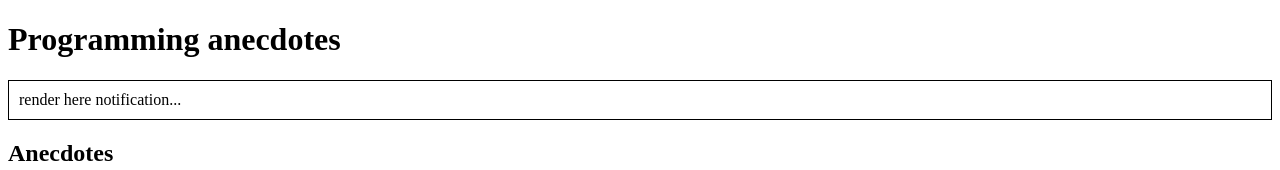
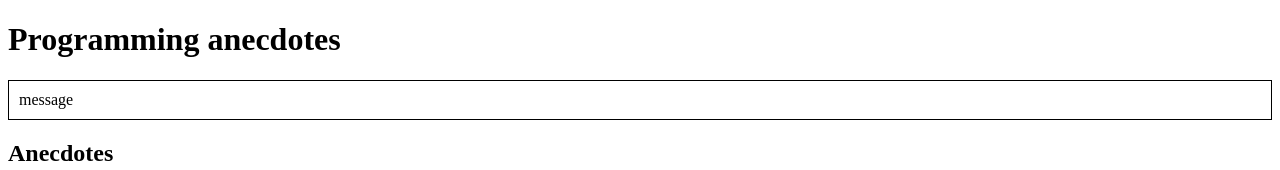
Before and after one commit to TimoJarvenpaa/Full-Stack-Open-2018-osa6, a React (Create React App) app: page / in a window 1280 px wide. Shown: the top 170 px of the page. Built offline with nearby package versions, Linux system fonts and the light colour scheme.

Commit message:
Tehtävä 6.3

```diff
--- a/src/components/AnecdoteList.js
+++ b/src/components/AnecdoteList.js
@@ -21,7 +21,7 @@ class AnecdoteList extends React.Component {
   }
 
   render() {
-    const anecdotes = this.context.store.getState()
+    const anecdotes = this.context.store.getState().anecdotes
     return (
       <div>
         <h2>Anecdotes</h2>
--- a/src/components/Notification.js
+++ b/src/components/Notification.js
@@ -1,4 +1,5 @@
 import React from 'react'
+import PropTypes from 'prop-types'
 
 class Notification extends React.Component {
   render() {
@@ -9,10 +10,14 @@ class Notification extends React.Component {
     }
     return (
       <div style={style}>
-        render here notification...
+        {this.context.store.getState().notifications}
       </div>
     )
   }
 }
 
+Notification.contextTypes = {
+  store: PropTypes.object
+}
+
 export default Notification
--- /dev/null
+++ b/src/reducers/notificationReducer.js
@@ -0,0 +1,9 @@
+
+const NotificationReducer = (state = 'message', action) => {
+  switch (action.type) {
+    default:
+      return state
+  }
+}
+
+export default NotificationReducer
--- a/src/store.js
+++ b/src/store.js
@@ -1,5 +1,11 @@
-import { createStore } from 'redux'
-import reducer from './reducers/anecdoteReducer'
+import { createStore, combineReducers } from 'redux'
+import anecdoteReducer from './reducers/anecdoteReducer'
+import notificationReducer from './reducers/notificationReducer'
+
+const reducer = combineReducers({
+  anecdotes: anecdoteReducer,
+  notifications: notificationReducer
+})
 
 const store = createStore(reducer)
 
```
Also changed, not shown: .eslintrc.js.
